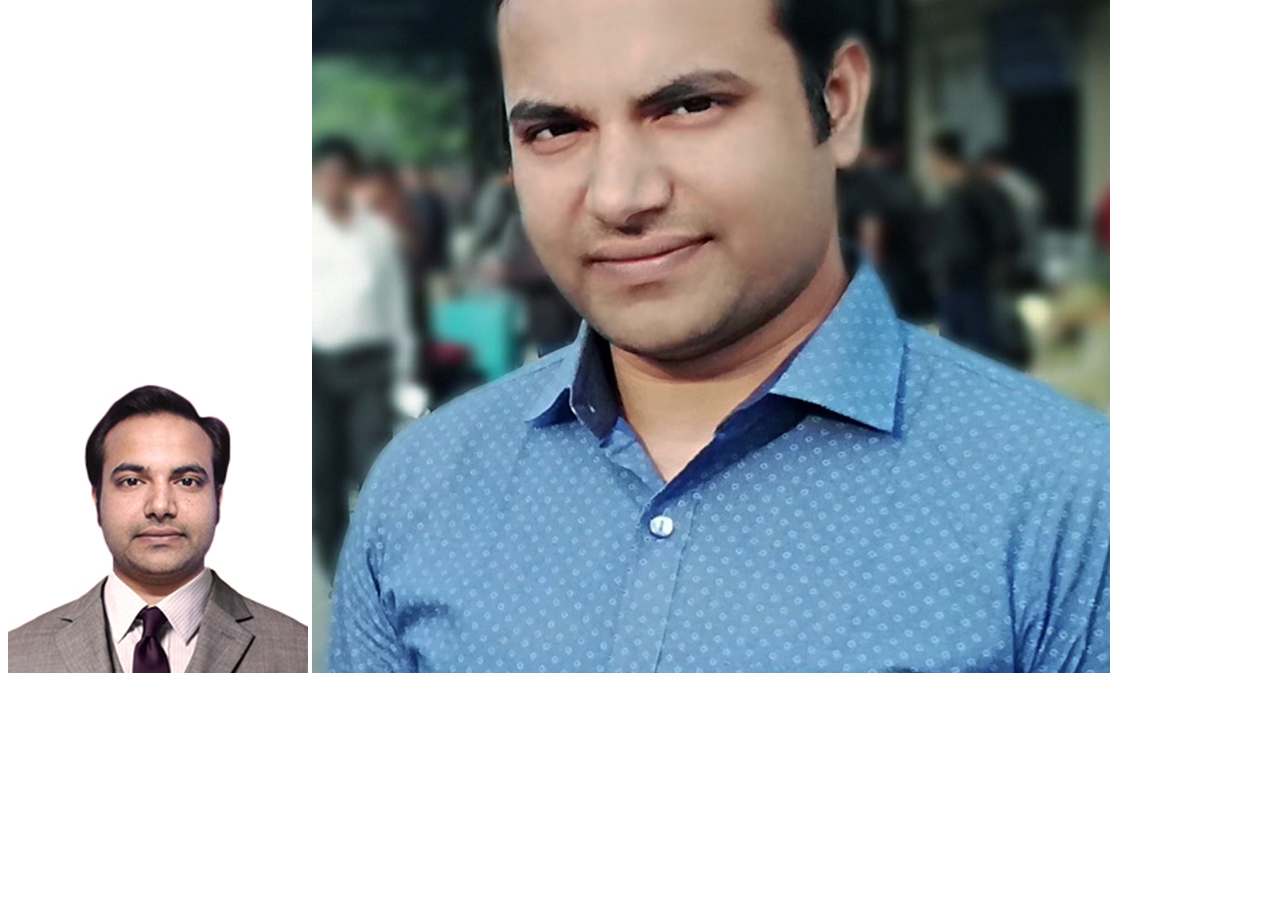
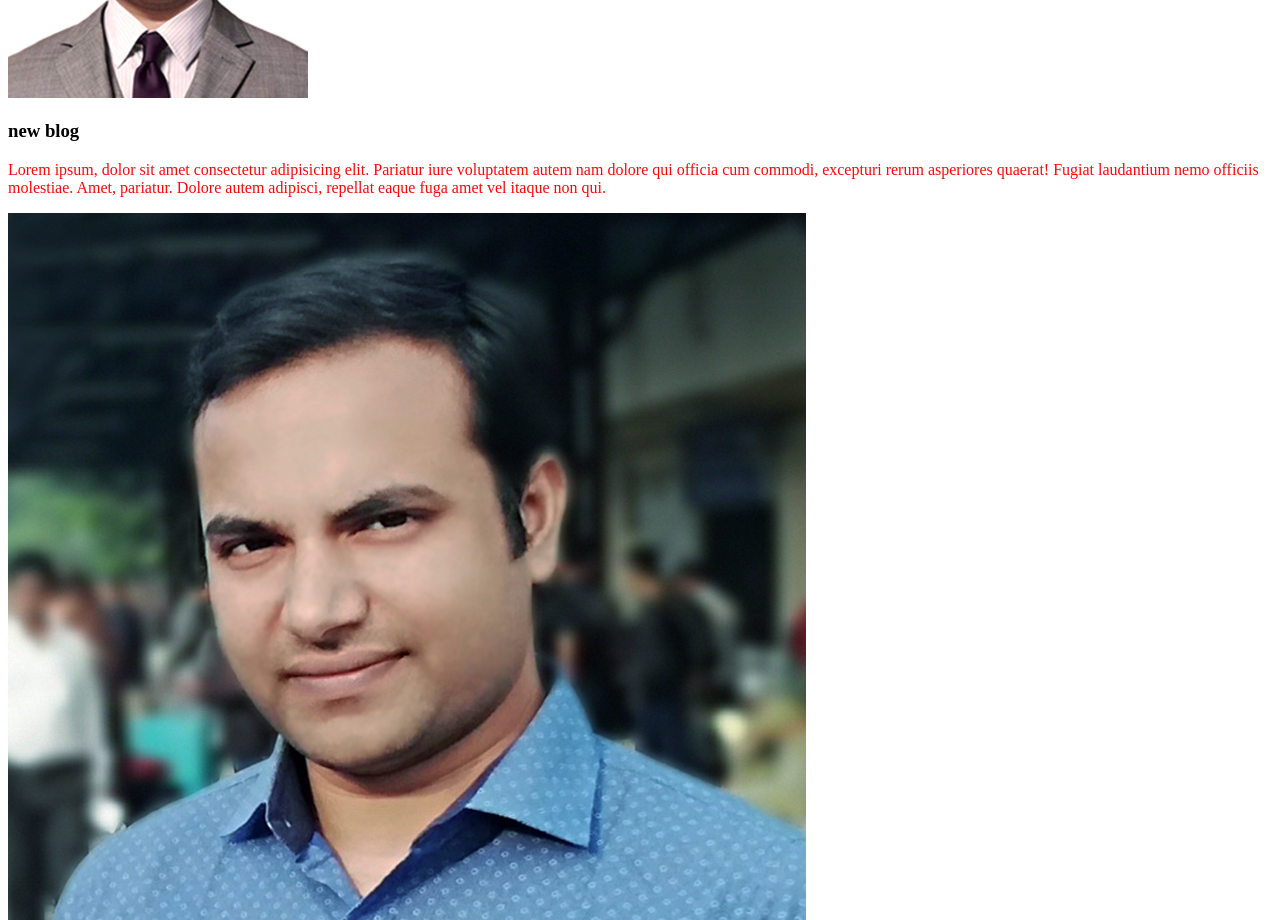
Before and after one commit to aruproton/my-scond-repo, a plain HTML site: page index.html in a window 1280 px wide. Shown: the part 1900-2820 px from the top of the page. Before the commit the page ends 2585 px from the top, so only its background shows below. Drawn offline with Linux system fonts and the light colour scheme.

Commit message:
look this

```diff
--- a/index.html
+++ b/index.html
@@ -15,6 +15,10 @@
     <p>Bazar is hicked. What about your's?</p>
     <img src="IMG_20200622_1529221.jpg" alt="Arup 1">
     <img src="PP01-300.jpg" alt="Arup 2">
+    <div>
+        <h3>new blog</h3>
+        <p>Lorem ipsum, dolor sit amet consectetur adipisicing elit. Pariatur iure voluptatem autem nam dolore qui officia cum commodi, excepturi rerum asperiores quaerat! Fugiat laudantium nemo officiis molestiae. Amet, pariatur. Dolore autem adipisci, repellat eaque fuga amet vel itaque non qui.</p>
+    </div>
     <img src="123.jpg" alt="Arup 3">
 </body>
 </html>
```
